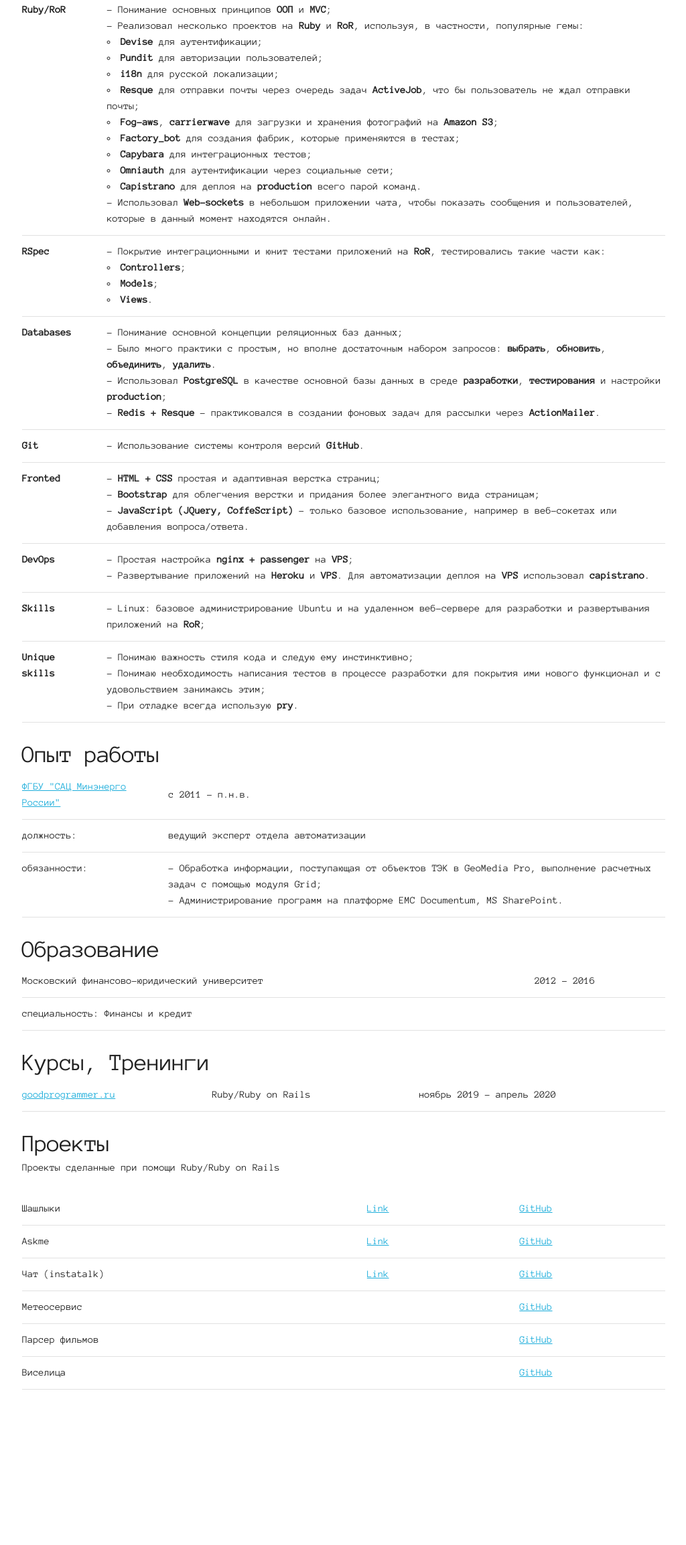
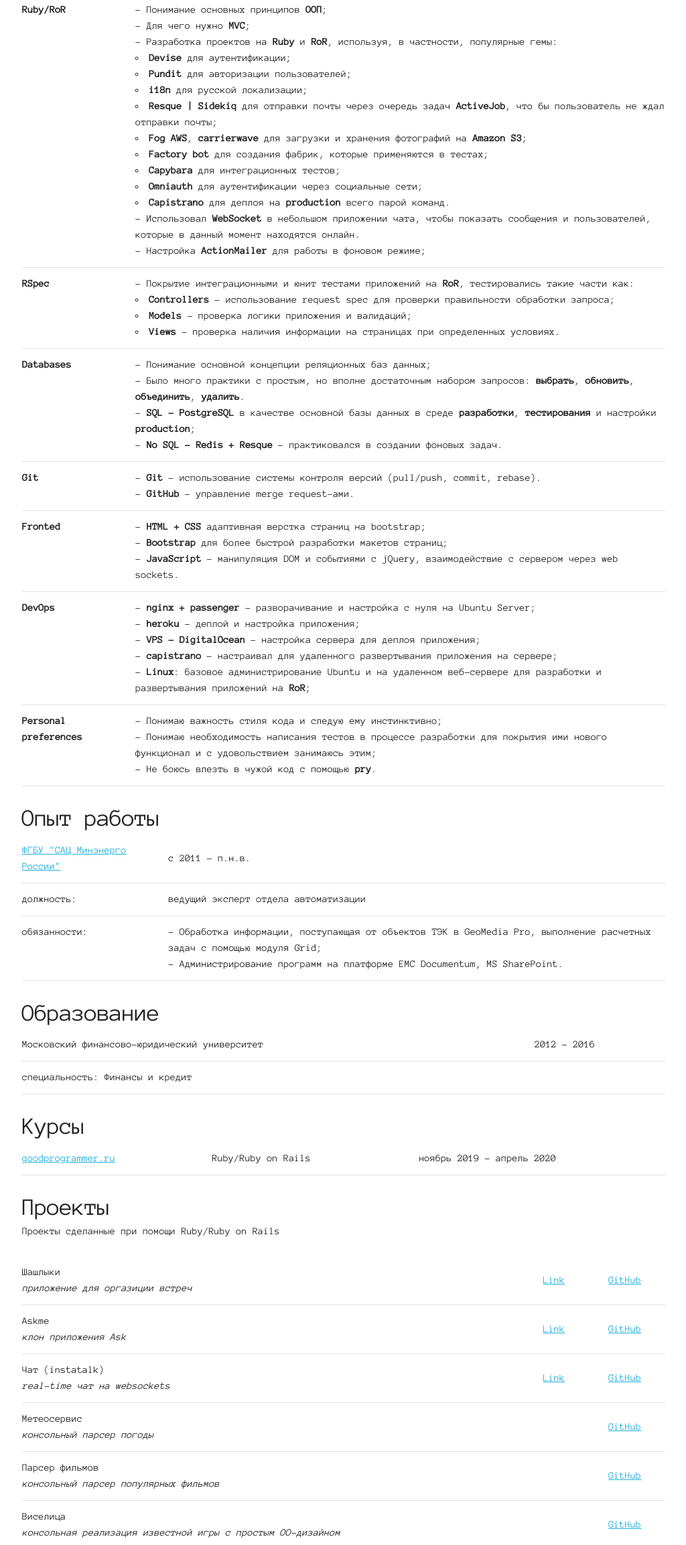
Before and after one commit to Arlantir/cv, a plain HTML site: page index.html in a window 1280 px wide. Shown: the part 493-2800 px from the top of the page at 67% size, without its empty margins (127-1151 px from the left). Before the commit the page ends 2593 px from the top, so only its background shows below. Drawn offline with Linux system fonts and the light colour scheme.

Commit message:
refactor

```diff
--- a/index.html
+++ b/index.html
@@ -30,7 +30,7 @@
           <table>
             <tbody>
             <tr>
-              <td>Язык: родной язык: Русский | начальный уровень: Английский язык</td>
+              <td>Язык:Русский | Английский: чтение технической документаци</td>
             </tr>
             <tr>
               <td>Местопроживание: Россия, Москва</td>
@@ -65,10 +65,13 @@
             <td class="title"><b>Ruby/RoR</b></td>
             <td>
               <ul>
-                - Понимание основных принципов <b>ООП</b> и <b>MVC</b>;
+                - Понимание основных принципов <b>ООП</b>;
               </ul>
               <ul>
-                - Реализовал несколько проектов на <b>Ruby</b> и <b>RoR</b>, используя, в частности,
+                - Для чего нужно <b>MVC</b>;
+              </ul>
+              <ul>
+                - Разработка проектов на <b>Ruby</b> и <b>RoR</b>, используя, в частности,
                 популярные
                 гемы:
                 <li>
@@ -81,14 +84,14 @@
                   <b>i18n</b> для русской локализации;
                 </li>
                 <li>
-                  <b>Resque</b> для отправки почты через очередь задач <b>ActiveJob</b>, что бы пользователь не ждал
+                  <b>Resque | Sidekiq</b> для отправки почты через очередь задач <b>ActiveJob</b>, что бы пользователь не ждал
                   отправки почты;
                 </li>
                 <li>
-                  <b>Fog-aws</b>, <b>carrierwave</b> для загрузки и хранения фотографий на <b>Amazon S3</b>;
+                  <b>Fog AWS</b>, <b>carrierwave</b> для загрузки и хранения фотографий на <b>Amazon S3</b>;
                 </li>
                 <li>
-                  <b>Factory_bot</b> для создания фабрик, которые применяются в тестах;
+                  <b>Factory bot</b> для создания фабрик, которые применяются в тестах;
                 </li>
                 <li>
                   <b>Capybara</b> для интеграционных тестов;
@@ -101,8 +104,11 @@
                 </li>
               </ul>
               <ul>
-                - Использовал <b>Web-sockets</b> в небольшом приложении чата, чтобы показать сообщения и пользователей,
+                - Использовал <b>WebSocket</b> в небольшом приложении чата, чтобы показать сообщения и пользователей,
                 которые в данный момент находятся онлайн.
+              </ul>
+              <ul>
+                - Настройка <b>ActionMailer</b> для работы в фоновом режиме;
               </ul>
             </td>
           </tr>
@@ -113,9 +119,9 @@
             <td>
               <ul>
                 - Покрытие интеграционными и юнит тестами приложений на <b>RoR</b>, тестировались такие части как:
-                <li><b>Controllers</b>;</li>
-                <li><b>Models</b>;</li>
-                <li><b>Views</b>.</li>
+                <li><b>Controllers</b> - использование request spec для проверки правильности обработки запроса;</li>
+                <li><b>Models</b> - проверка логики приложения и валидаций;</li>
+                <li><b>Views</b> - проверка наличия информации на страницах при определенных условиях.</li>
               </ul>
             </td>
           </tr>
@@ -128,11 +134,11 @@
               <ul>- Было много практики с простым, но вполне достаточным набором запросов: <b>выбрать</b>, <b>
                 обновить</b>, <b>объединить</b>, <b>удалить</b>.
               </ul>
-              <ul>- Использовал <b>PostgreSQL</b> в качестве основной базы данных в среде <b>разработки</b>, <b>
+              <ul>- <b>SQL - PostgreSQL</b> в качестве основной базы данных в среде <b>разработки</b>, <b>
                 тестирования</b> и настройки <b>production</b>;
               </ul>
               <ul>
-                - <b>Redis + Resque</b> - практиковался в создании фоновых задач для рассылки через <b>ActionMailer</b>.
+                - <b>No SQL - Redis + Resque</b> - практиковался в создании фоновых задач.
               </ul>
             </td>
           </tr>
@@ -142,7 +148,10 @@
             <td><b>Git</b></td>
             <td>
               <ul>
-                - Использование системы контроля версий <b>GitHub</b>.
+                - <b>Git</b> - использование системы контроля версий (pull/push, commit, rebase).
+              </ul>
+              <ul>
+                - <b>GitHub</b> - управление merge request-ами.
               </ul>
             </td>
           </tr>
@@ -152,14 +161,13 @@
             <td><b>Fronted</b></td>
             <td>
               <ul>
-                - <b>HTML + CSS</b> простая и адаптивная верстка страниц;
+                - <b>HTML + CSS</b> адаптивная верстка страниц на bootstrap;
               </ul>
               <ul>
-                - <b>Bootstrap</b> для облегчения верстки и придания более элегантного вида страницам;
+                - <b>Bootstrap</b> для более быстрой разработки макетов страниц;
               </ul>
               <ul>
-                - <b>JavaScript (JQuery, CoffeScript)</b> - только базовое использование, например в веб-сокетах или добавления
-                вопроса/ответа.
+                - <b>JavaScript</b> - манипуляция DOM и событиями с jQuery, взаимодействие с сервером через web sockets.
               </ul>
             </td>
           </tr>
@@ -169,29 +177,27 @@
             <td><b>DevOps</b></td>
             <td>
               <ul>
-                - Простая настройка <b>nginx + passenger</b> на <b>VPS</b>;
+                - <b>nginx + passenger</b> - разворачивание и настройка с нуля на Ubuntu Server;
               </ul>
               <ul>
-                - Развертывание приложений на <b>Heroku</b> и <b>VPS</b>. Для автоматизации деплоя на <b>VPS</b>
-                использовал <b>capistrano</b>.
+                - <b>heroku</b> - деплой и настройка приложения;
+              </ul>
+              <ul>
+                - <b>VPS - DigitalOcean</b> - настройка сервера для деплоя приложения;
+              </ul>
+              <ul>
+                - <b>capistrano</b> - настраивал для удаленного развертывания приложения на сервере;
+              </ul>
+              <ul>
+                - <b>Linux</b>: базовое администрирование Ubuntu и на удаленном веб-сервере для разработки и
+                развертывания приложений на <b>RoR</b>;
               </ul>
             </td>
           </tr>
 
-          <!-- Skills -->
+          <!-- personal preferences -->
           <tr>
-            <td><b>Skills</b></td>
-            <td>
-              <ul>
-                - Linux: базовое администрирование Ubuntu и на удаленном веб-сервере для разработки и развертывания
-                приложений на <b>RoR</b>;
-              </ul>
-            </td>
-          </tr>
-
-          <!-- Unique skills -->
-          <tr>
-            <td><b>Unique skills</b></td>
+            <td><b>Personal preferences</b></td>
             <td>
               <ul>
                 - Понимаю важность стиля кода и следую ему инстинктивно;
@@ -200,7 +206,7 @@
                 - Понимаю необходимость написания тестов в процессе разработки для покрытия ими нового функционал и с удовольствием занимаюсь этим;
               </ul>
               <ul>
-                - При отладке  всегда использую <b>pry</b>.
+                - Не боюсь влезть в чужой код с помощью <b>pry</b>.
               </ul>
             </td>
           </tr>
@@ -260,7 +266,7 @@
 
       <!-- Courses, Trainings -->
       <div>
-        <h3 class="title-small">Курсы, Тренинги</h3>
+        <h3 class="title-small">Курсы</h3>
         <table class="u-full-width">
           <tbody>
           <tr>
@@ -280,32 +286,33 @@
         <table class="u-full-width">
           <tbody>
           <tr>
-            <td>Шашлыки</td>
+            <td>Шашлыки <br><i>приложение для оргазиции встреч</i></td>
             <td><a href="https://kuda-edem.com/" target="_blank">Link</a></td>
             <td><a href="https://github.com/Arlantir/bbq" target="_blank">GitHub</a></td>
           </tr>
           <tr>
-            <td>Askme</td>
+            <td>Askme <br><i>клон приложения Ask</i></td>
             <td><a href="https://megoask.herokuapp.com/" target="_blank">Link</a></td>
             <td><a href="https://github.com/Arlantir/askme" target="_blank">GitHub</a></td>
           </tr>
           <tr>
-            <td>Чат (instatalk)</td>
+            <td>Чат (instatalk)<br> <i>real-time чат на websockets</i></td>
             <td><a href="https://megoinstatalk.herokuapp.com/" target="_blank">Link</a></td>
             <td><a href="https://github.com/Arlantir/instatalk" target="_blank">GitHub</a></td>
           </tr>
           <tr>
-            <td>Метеосервис</td>
+            <td>Метеосервис <br><i>консольный парсер погоды</i></td>
             <td></td>
             <td><a href="https://github.com/Arlantir/meteoservice" target="_blank">GitHub</a></td>
           </tr>
           <tr>
-            <td>Парсер фильмов</td>
+            <td>Парсер фильмов
+              <br><i>консольный парсер популярных фильмов</i></td>
             <td></td>
             <td><a href="https://github.com/Arlantir/movie_search" target="_blank">GitHub</a></td>
           </tr>
           <tr>
-            <td>Виселица</td>
+            <td>Виселица <br><i>консольная реализация известной игры с простым ОО-дизайном</i></td>
             <td></td>
             <td><a href="https://github.com/Arlantir/hangman" target="_blank">GitHub</a></td>
           </tr>
```
